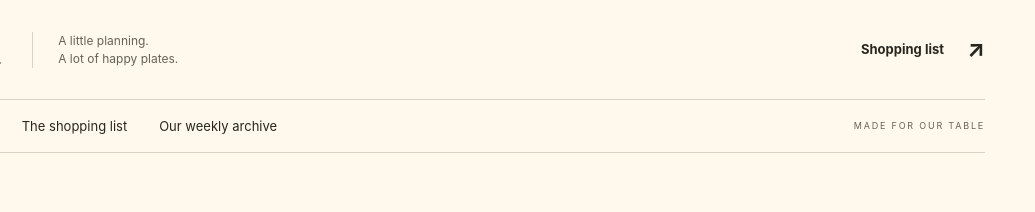
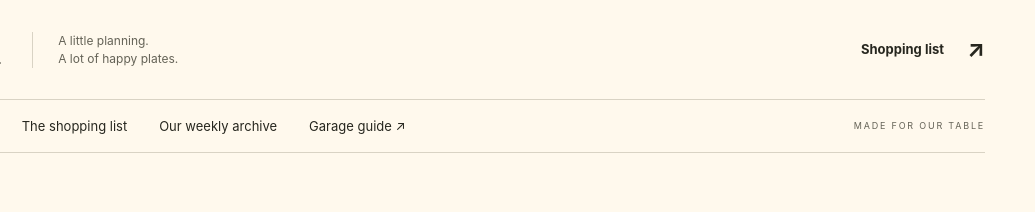
Before and after one commit to swarm-intelligence-ai/patto_family_dinners, a website with bundled scripts: page index.html in a window 1280 px wide. Shown: the top 212 px of the page, 245-1280 px from the left. Built offline with nearby package versions, Linux system fonts and the light colour scheme.

Commit message:
Link family garage guide from Patto Family Social navigation

```diff
--- a/index.html
+++ b/index.html
@@ -18,7 +18,7 @@
   </header>
   <nav class="nav wrap" aria-label="Main navigation">
     <a href="#week" data-nav="week">This week</a><a href="#recipes" data-nav="recipes">The cookbook</a><a href="#groceries" data-nav="groceries">The shopping list</a><a href="#archive" data-nav="archive">Our weekly archive</a>
-    <span class="nav-note">MADE FOR OUR TABLE</span>
+    <a href="./workshop/touareg-rear-brakes/" aria-label="Open Touareg rear brakes workshop guide">Garage guide ↗</a><span class="nav-note">MADE FOR OUR TABLE</span>
   </nav>
   <main id="main" class="wrap" tabindex="-1"><p class="loading">Setting the table…</p></main>
   <footer class="wrap"><a class="footer-brand" href="#week">The Patto Family Social</a><span>Good food. Our people. Repeat.</span><button class="text-button" id="about-button">About our cookbook</button></footer>
```
